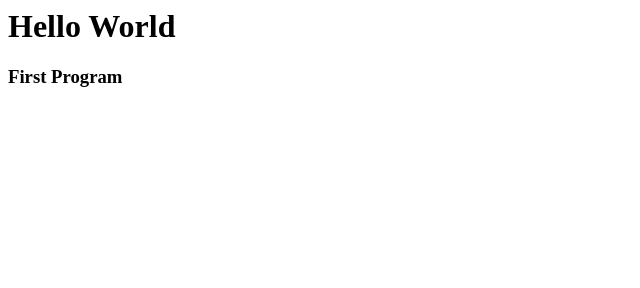
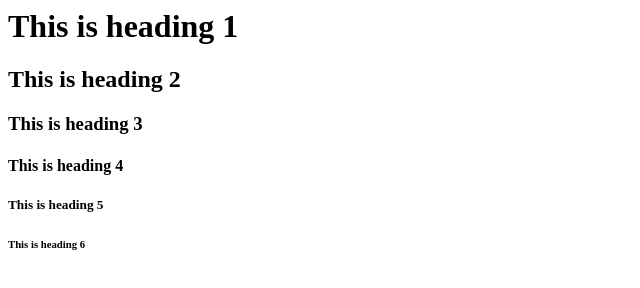
Before and after one commit to naresh844/sample-repository, a plain HTML site: page index.html in a window 1280 px wide. Shown: the whole page, without its empty margins (0-640 px from the left). Drawn offline with Linux system fonts and the light colour scheme.

Commit message:
Update index.html

```diff
--- a/index.html
+++ b/index.html
@@ -1,5 +1,12 @@
+<html>
+<body>
 
-<html>
-<H1> Hello World </H1>
-<H3> First Program </H3>
+<h1>This is heading 1</h1>
+<h2>This is heading 2</h2>
+<h3>This is heading 3</h3>
+<h4>This is heading 4</h4>
+<h5>This is heading 5</h5>
+<h6>This is heading 6</h6>
+
+</body>
 </html>
```
